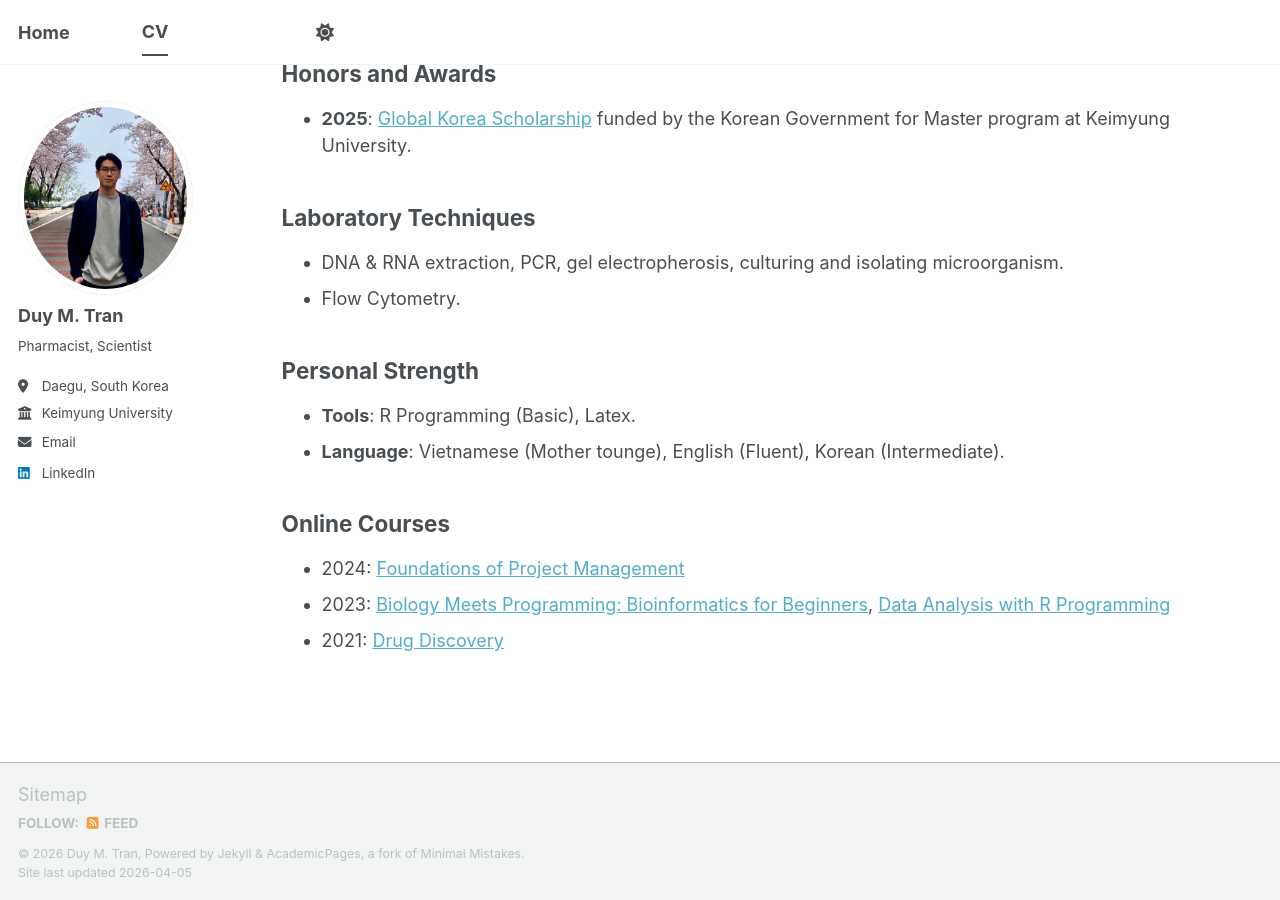
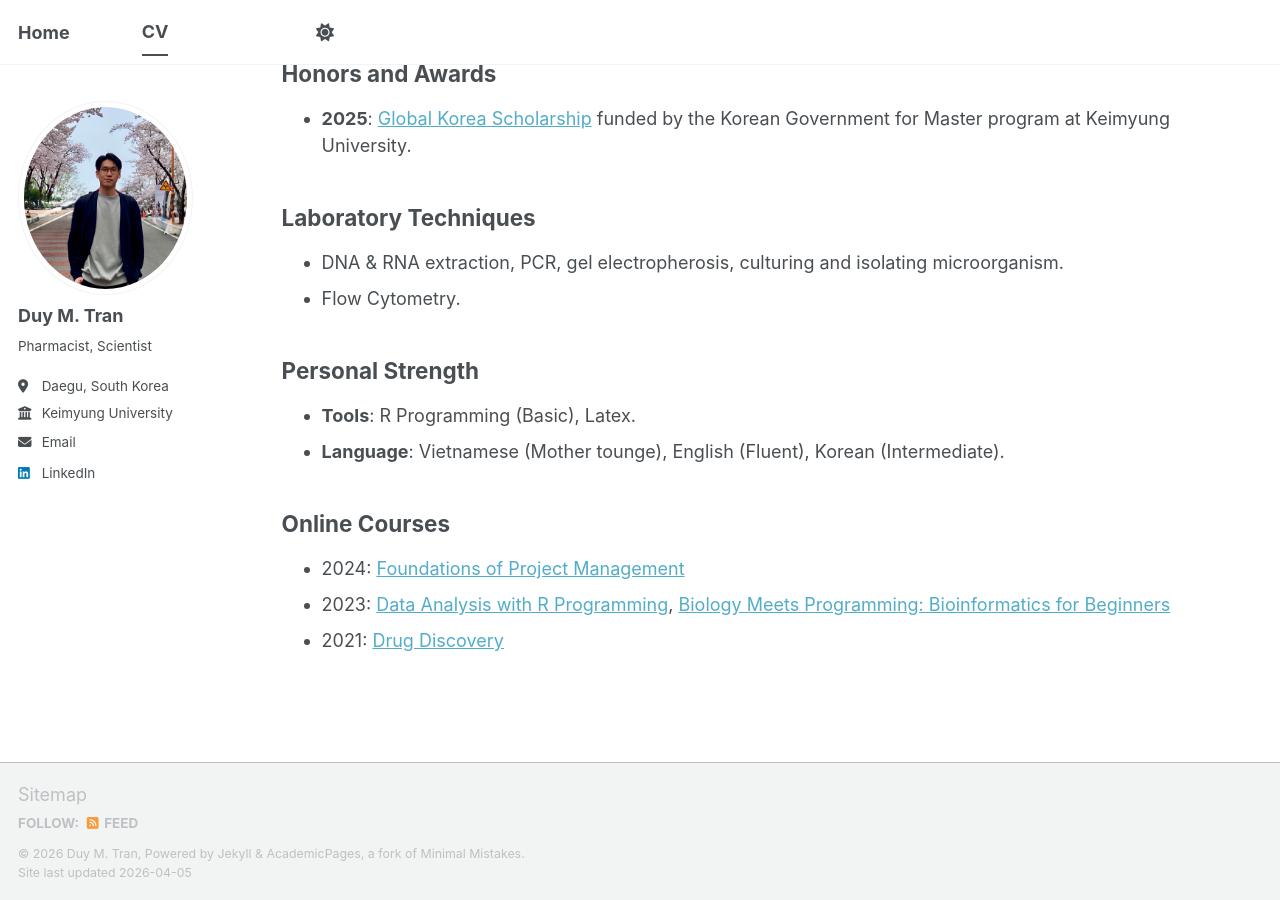
Before and after one commit to tranminhduy-git/tmduy.github.io, a Jekyll site: the page built from _pages/cv.md, in a window 1280 px wide and 900 px high, scrolled down 1878 px. Built offline with Jekyll 4.4.1, drawn with Linux system fonts in a browser that asks for light colours; a script bundle is joined from its source files by our own code; library files that are not in the unit come from our copies.

Commit message:
Update cv.md

```diff
--- a/_pages/cv.md
+++ b/_pages/cv.md
@@ -65,5 +65,5 @@ compounds from marine sponges in Vietnam.
 
 ## Online Courses
 * 2024: [Foundations of Project Management](https://coursera.org/share/2c81ebb5b2a3bc39c17b5c289fc57503)
-* 2023: [Biology Meets Programming: Bioinformatics for Beginners](https://coursera.org/share/674167f85be2d3df18d0ffdffba65052), [Data Analysis with R Programming](https://coursera.org/share/b9677a7969c754193f79f4a6b47f62c8)
+* 2023: [Data Analysis with R Programming](https://coursera.org/share/b9677a7969c754193f79f4a6b47f62c8), [Biology Meets Programming: Bioinformatics for Beginners](https://coursera.org/share/674167f85be2d3df18d0ffdffba65052)
 * 2021: [Drug Discovery](https://coursera.org/share/0e82d8507edc5d724458f0a8e1d03849)
```
